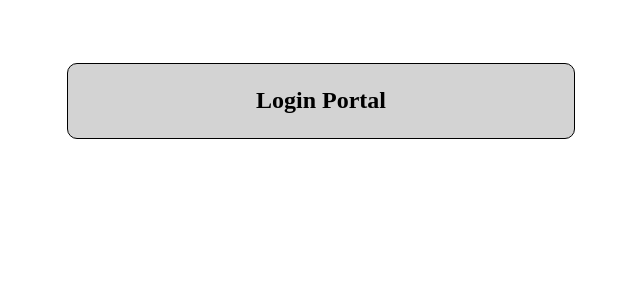
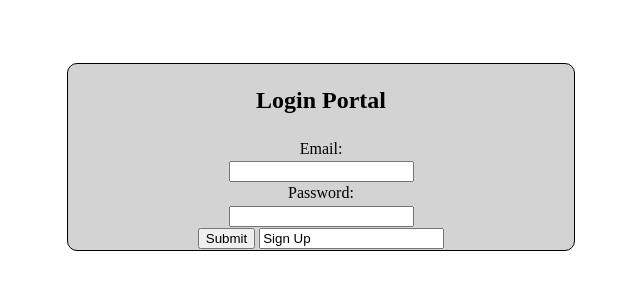
Before and after one commit to geek2geeks/conference-management-system, a Flask app: page /login in a window 1280 px wide. Shown: the part 54-354 px from the top of the page, without its empty margins (319-959 px from the left). Run offline with Flask 3, Linux system fonts and the light colour scheme.

Commit message:
Update Login.html

```diff
--- a/templates/Login.html
+++ b/templates/Login.html
@@ -22,6 +22,14 @@
     <div class="portal">
         <h2>Login Portal</h2>
         <!-- Form for login -->
+        <form method="post">
+            <label for="email">Email:</label><br>
+            <input type="text" id="email" name="email"><br>
+            <label for="password">Password:</label><br>
+            <input type="password" id="password" name="password"><br>
+            <input type="submit" value="Submit">
+            <input type="signup" value="Sign Up" onclick="location.href='{{ url_for('signup') }}'"> <!-- Sign-Up link -->
+        </form>
         <!-- Error message display -->
         <!-- Sign-Up link -->
     </div>
```
